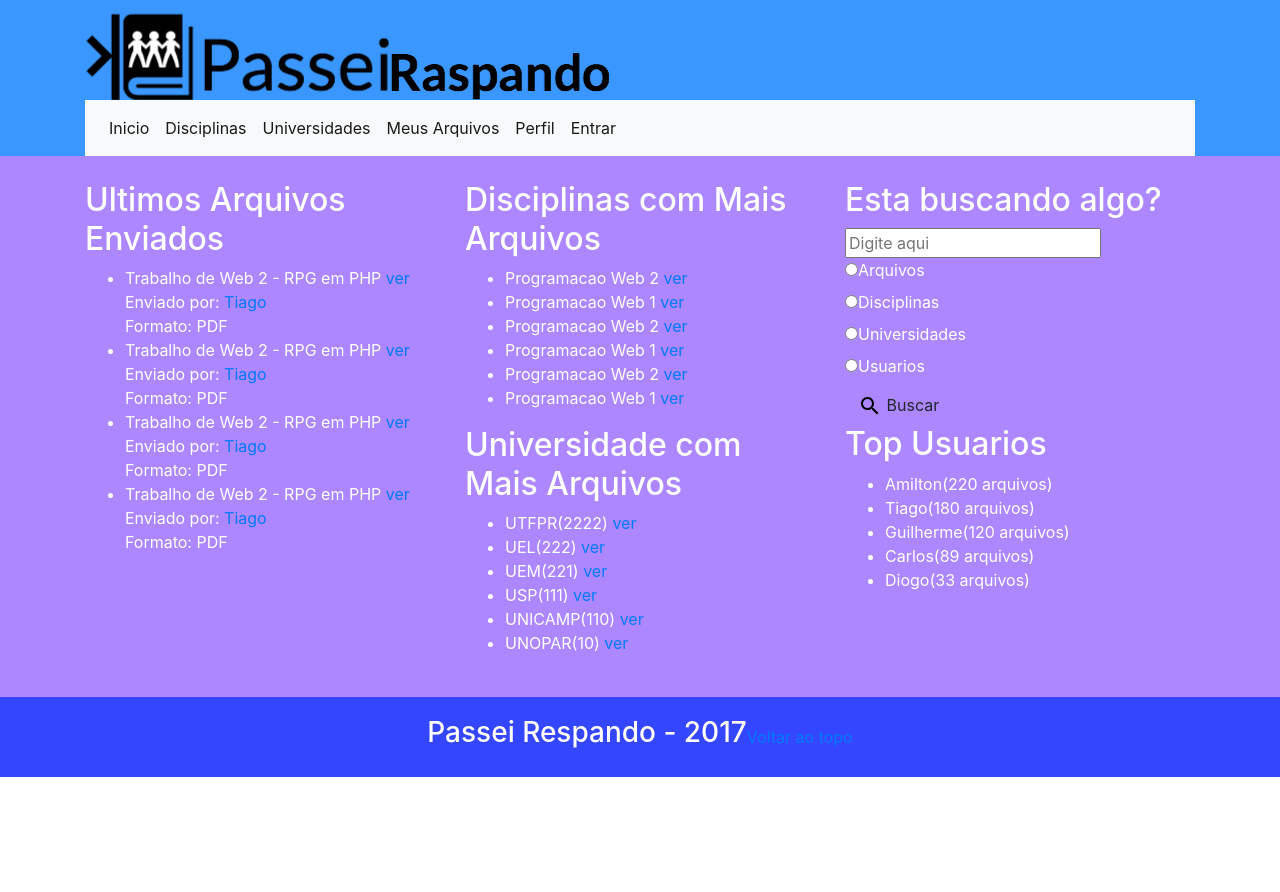
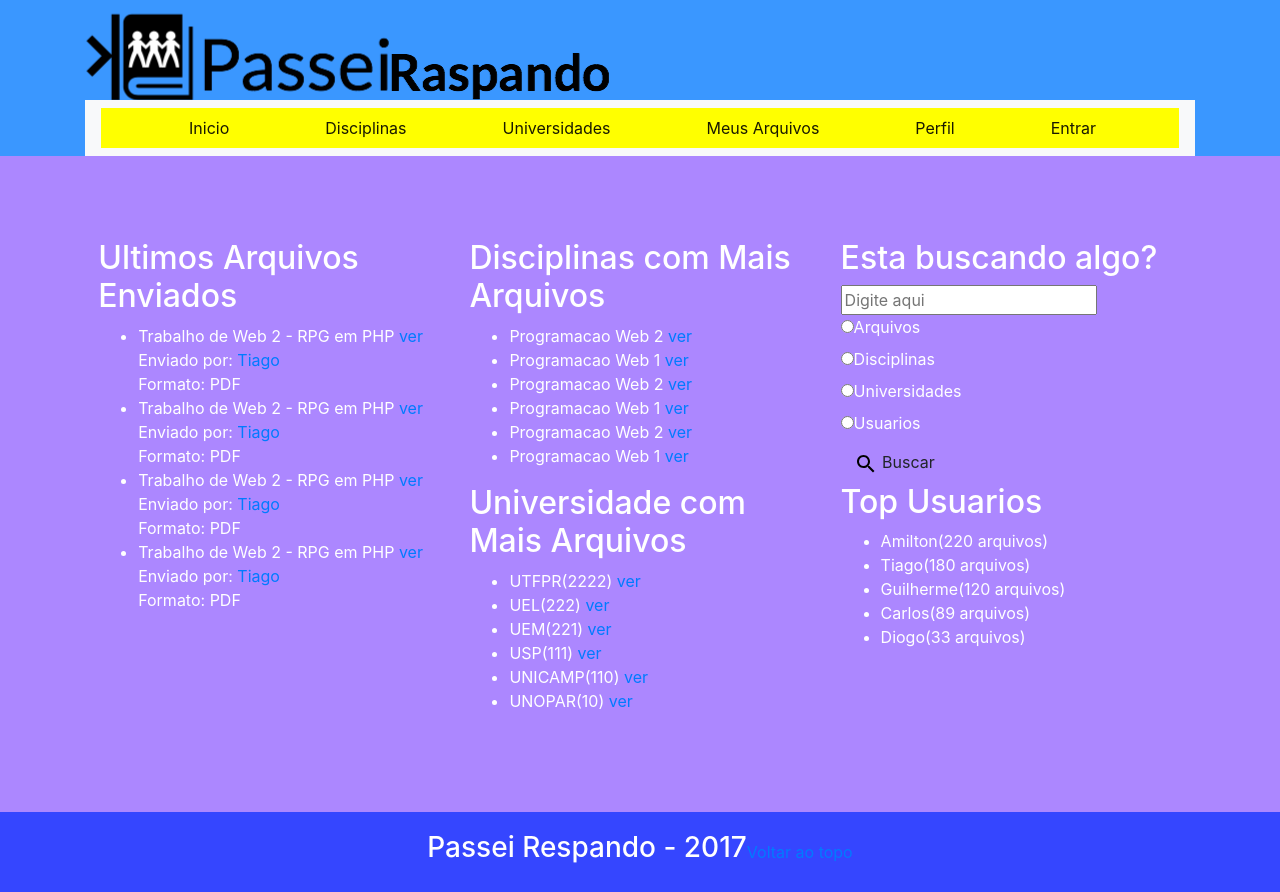
Before and after one commit to RasppSoft/passeiraspando-frontend, a plain HTML site: page telas/index.html in a window 1280 px wide. Before the commit the page ends 800 px from the top, so only its background shows below. Drawn offline with nearby package versions, Linux system fonts and the light colour scheme.

Commit message:
Estruturando

```diff
--- a/css/style.css
+++ b/css/style.css
@@ -4,10 +4,18 @@ header{
 	padding-top: 1%;
 }
 
+.nav-link{
+	margin-left: 80px;
+}
+
+#navbarSupportedContent{
+	background-color: yellow;
+}
+
 #miolo{
 	background-color: #AC87FF;
 	position: relative;
-	padding: 2%  1%;
+	padding: 6.5%;
 	color: white;
 }
 
@@ -24,6 +32,6 @@ footer{
 	background-color: #3546FF;
 	width: 100%;
 	position: relative;
-	padding: 1.5%  1.5%;
+	padding: 1.5%  1%;
 	color: white;
 }
```
